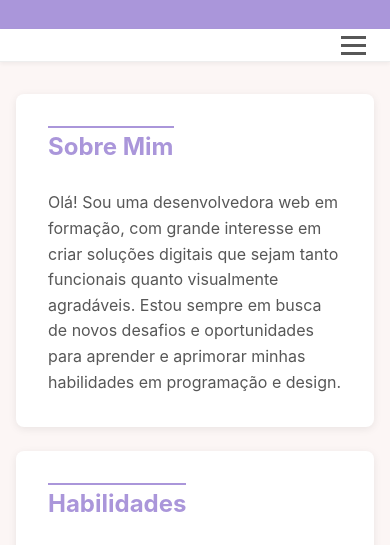
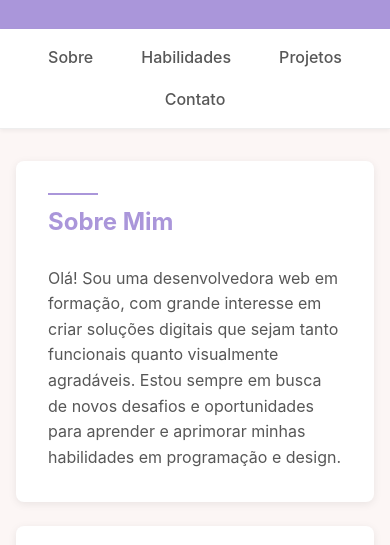
Before and after one commit to damacosta/maisprati-exercicios-js, a website: page module-2-frontend/project-1/perfil.html in a window 390 px wide. Shown: the part 286-831 px from the top of the page. Drawn offline with nearby package versions, Linux system fonts and the light colour scheme.

Commit message:
🔨 refactor(nav): remove hamburger menu

```diff
--- a/module-2-frontend/project-1/perfil.html
+++ b/module-2-frontend/project-1/perfil.html
@@ -28,11 +28,6 @@
             <li><a href="#projetos">Projetos</a></li>
             <li><a href="#contato">Contato</a></li>
         </ul>
-        <button class="hamburger" id="hamburger">
-            <span class="bar"></span>
-            <span class="bar"></span>
-            <span class="bar"></span>
-        </button>
     </nav>
 
     <div class="container">
@@ -72,7 +67,8 @@
                     <article class="projeto-card">
                         <div class="projeto-conteudo">
                             <h3>Patatech: Adoção de Animais</h3>
-                            <p>Plataforma full-stack de adoção de animais com painéis para administradores e usuários, desenvolvida para a ONG Projeto Bonny.</p>
+                            <p>Plataforma full-stack de adoção de animais com painéis para administradores e usuários,
+                                desenvolvida para a ONG Projeto Bonny.</p>
                             <div class="projeto-tags">
                                 <span>Next.js</span>
                                 <span>TypeScript</span>
@@ -80,8 +76,10 @@
                                 <span>Tailwind CSS</span>
                             </div>
                             <div class="projeto-links">
-                                <a href="https://bonny-frontend.vercel.app/" class="link-destaque">Ver projeto <i class="fas fa-arrow-right"></i></a>
-                                <a href="https://github.com/damacosta/bonny-frontend" aria-label="Ver código no GitHub"><i class="fab fa-github"></i></a>
+                                <a href="https://bonny-frontend.vercel.app/" class="link-destaque">Ver projeto <i
+                                        class="fas fa-arrow-right"></i></a>
+                                <a href="https://github.com/damacosta/bonny-frontend"
+                                    aria-label="Ver código no GitHub"><i class="fab fa-github"></i></a>
                             </div>
                         </div>
                     </article>
@@ -90,7 +88,8 @@
                     <article class="projeto-card">
                         <div class="projeto-conteudo">
                             <h3>Tech.folio: Plataforma de Portfólios</h3>
-                            <p>Plataforma para criação e gerenciamento de portfólios digitais, voltada para estudantes e recém-formados da área de tecnologia.</p>
+                            <p>Plataforma para criação e gerenciamento de portfólios digitais, voltada para estudantes e
+                                recém-formados da área de tecnologia.</p>
                             <div class="projeto-tags">
                                 <span>React.js</span>
                                 <span>Next.js</span>
@@ -98,8 +97,10 @@
                                 <span>MongoDB</span>
                             </div>
                             <div class="projeto-links">
-                                <a href="https://portfohub.vercel.app/" class="link-destaque">Ver projeto <i class="fas fa-arrow-right"></i></a>
-                                <a href="https://github.com/damacosta/portfohub" aria-label="Ver código no GitHub"><i class="fab fa-github"></i></a>
+                                <a href="https://portfohub.vercel.app/" class="link-destaque">Ver projeto <i
+                                        class="fas fa-arrow-right"></i></a>
+                                <a href="https://github.com/damacosta/portfohub" aria-label="Ver código no GitHub"><i
+                                        class="fab fa-github"></i></a>
                             </div>
                         </div>
                     </article>
@@ -108,7 +109,8 @@
                     <article class="projeto-card">
                         <div class="projeto-conteudo">
                             <h3>Página Oficial | ProGirls</h3>
-                            <p>Desenvolvimento voluntário da página oficial da comunidade ProGirls, com foco em APIs e integração de dados. <b>(Em andamento)</b></p>
+                            <p>Desenvolvimento voluntário da página oficial da comunidade ProGirls, com foco em APIs e
+                                integração de dados. <b>(Em andamento)</b></p>
                             <div class="projeto-tags">
                                 <span>React.js</span>
                                 <span>Python</span>
@@ -116,7 +118,8 @@
                                 <span>Tailwind CSS</span>
                             </div>
                             <div class="projeto-links">
-                                <a href="https://github.com/damacosta/progirls-frontend.git" aria-label="Ver código no GitHub"><i class="fab fa-github"></i></a>
+                                <a href="https://github.com/damacosta/progirls-frontend.git"
+                                    aria-label="Ver código no GitHub"><i class="fab fa-github"></i></a>
                             </div>
                         </div>
                     </article>
@@ -125,7 +128,8 @@
                 <br>
 
                 <div id="mensagem">
-                <p><strong>Gostou?</strong> Dá uma olhadinha em <a href="https://daniellecosta.dev.br/" target="_blank" rel="noopener noreferrer">outros projetos que desenvolvi.</a> 💻✨</p>
+                    <p><strong>Gostou?</strong> Dá uma olhadinha em <a href="https://daniellecosta.dev.br/"
+                            target="_blank" rel="noopener noreferrer">outros projetos que desenvolvi.</a> 💻✨</p>
                 </div>
 
             </section>
--- a/module-2-frontend/project-1/styles.css
+++ b/module-2-frontend/project-1/styles.css
@@ -49,7 +49,7 @@ header {
 
 .navbar {
     display: flex;
-    justify-content: center; /* Centraliza o menu já que o logo foi removido */
+    justify-content: center;
     align-items: center;
     padding: 1rem 1.5rem;
     background-color: #ffffff;
@@ -80,24 +80,6 @@ header {
     color: var(--cor-secundaria);
 }
 
-.hamburger {
-    display: none;
-    cursor: pointer;
-    background: none;
-    border: none;
-    position: absolute; /* Garante que o botão fique à direita */
-    right: 1.5rem;
-}
-
-.bar {
-    display: block;
-    width: 25px;
-    height: 3px;
-    margin: 5px auto;
-    transition: all 0.3s ease-in-out;
-    background-color: var(--cor-texto);
-}
-
 .container {
     display: flex;
     flex-wrap: wrap;
@@ -119,7 +101,7 @@ aside {
     padding: 2rem;
     border-radius: 8px;
     box-shadow: var(--sombra-padrao);
-    height: fit-content; /* Faz a altura se ajustar ao conteúdo */
+    height: fit-content;
 }
 
 main section {
@@ -130,21 +112,24 @@ main section {
     box-shadow: var(--sombra-padrao);
 }
 
-section h2, aside h3 {
+section h2,
+aside h3 {
     color: var(--cor-secundaria);
     margin-bottom: 1rem;
     padding-bottom: 0.5rem;
     display: inline-block;
-
+    position: relative;
 }
 
-section h2::before {
-  content: "";
-  display: block;
-  height: 2px;
-  background-color: var(--cor-secundaria);
+section h2::before,
+aside h3::before {
+    content: "";
+    display: block;
+    height: 2px;
+    width: 50px;
+    background-color: var(--cor-secundaria);
+    margin-bottom: 8px;
 }
-
 
 .habilidades-grid {
     display: grid;
@@ -160,9 +145,10 @@ section h2::before {
     gap: 0.5rem;
 }
 
-.habilidade-card i, .habilidade-card img {
+.habilidade-card i,
+.habilidade-card img {
     font-size: 3rem;
-    height: 48px; /* Altura padrão para os ícones que são imagens */
+    height: 48px;
 }
 
 .projeto-card {
@@ -198,13 +184,6 @@ aside ul li a:hover {
     color: var(--cor-secundaria);
 }
 
-aside h3::before {
-  content: "";
-  display: block;
-  height: 2px;
-  background-color: var(--cor-secundaria);
-}
-
 footer {
     text-align: center;
     padding: 2rem;
@@ -225,32 +204,8 @@ footer .copyright {
 }
 
 @media (max-width: 768px) {
-    .hamburger {
-        display: block;
-    }
     .nav-menu {
-        position: fixed;
-        right: -100%;
-        top: 68px; /* Altura da barra de navegação */
-        flex-direction: column;
-        background-color: #ffffff;
-        width: 100%;
-        height: calc(100vh - 68px);
-        text-align: center;
-        transition: 0.3s;
-        gap: 0;
-        padding-top: 2rem;
-    }
-    .nav-menu.ativo {
-        right: 0;
-    }
-    .hamburger.ativo .bar:nth-child(2) {
-        opacity: 0;
-    }
-    .hamburger.ativo .bar:nth-child(1) {
-        transform: translateY(8px) rotate(45deg);
-    }
-    .hamburger.ativo .bar:nth-child(3) {
-        transform: translateY(-8px) rotate(-45deg);
+        flex-wrap: wrap;
+        justify-content: center;
     }
 }
```
Also changed, not shown: module-2-frontend/project-1/script.js (deleted, +0 -15 lines).
